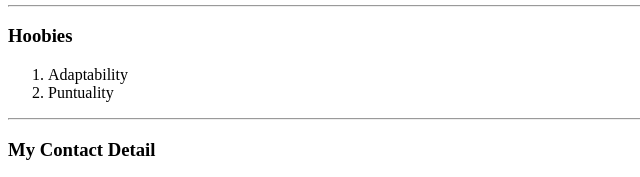
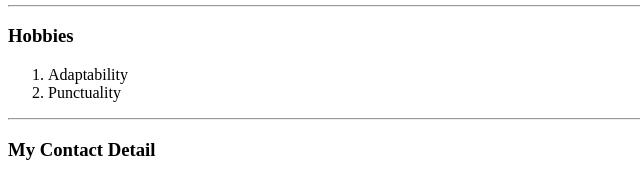
Before and after one commit to ujjawl28/Newton-Assignment-2, a plain HTML site: page index.html in a window 1280 px wide. Shown: the part 711-888 px from the top of the page, 0-640 px from the left. Drawn offline with Linux system fonts and the light colour scheme.

Commit message:
Update index.html

```diff
--- a/index.html
+++ b/index.html
@@ -87,10 +87,10 @@
 
     <hr>
 
-    <h3> Hoobies</h3>
+    <h3> Hobbies</h3>
     <ol>
         <li> Adaptability</li>
-        <li> Puntuality </li>
+        <li> Punctuality </li>
     </ol>
 
     <hr>
```
